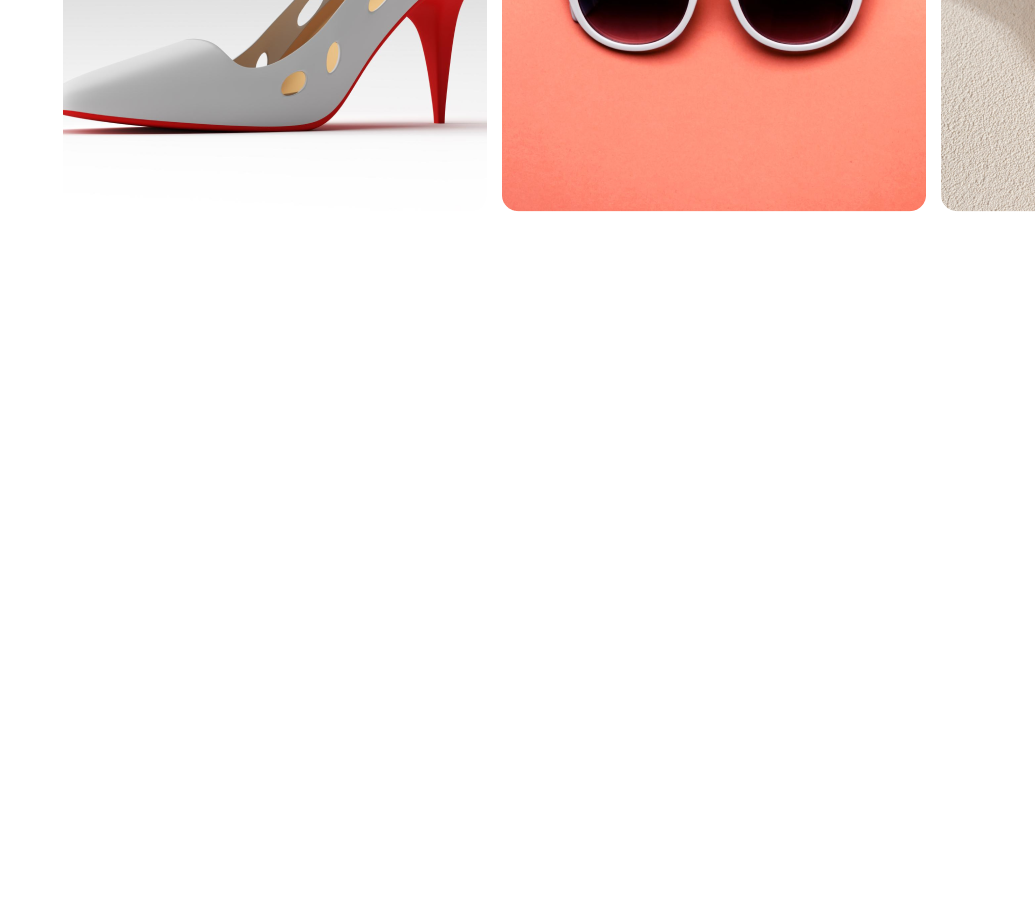
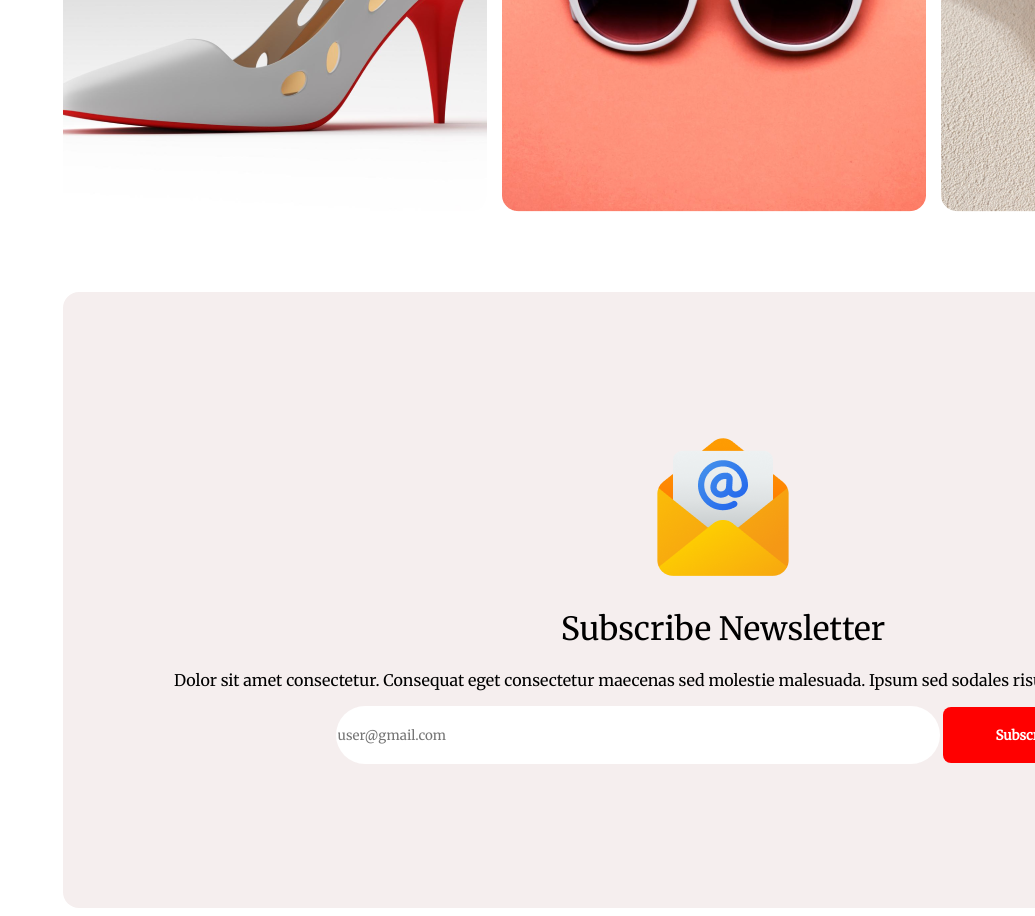
Before and after one commit to Occult09/Assignment-1, a plain HTML site: page index.html in a window 1280 px wide. Shown: the part 3877-4793 px from the top of the page, without its empty margins (245-1280 px from the left). Before the commit the page ends 4177 px from the top, so only its background shows below. Drawn offline with Linux system fonts and the light colour scheme.

Commit message:
subscriber section added

```diff
--- a/index.html
+++ b/index.html
@@ -68,6 +68,17 @@
                 </div>
             </div>
         </div>
+        <div class="subscriber">
+            <div class="subscriber-content">
+                <img src="Images/Group 61.png" alt="" class="subscriber-image">
+                <h1 class="subscriber-title">Subscribe Newsletter</h1>
+                <p class="subscriber-description">Dolor sit amet consectetur. Consequat eget consectetur maecenas sed molestie malesuada. Ipsum sed sodales risus ut pellentesque vel euismod. </p>
+            </div>
+            <div class="subscriber-input">
+                <input type="email" placeholder="user@gmail.com">
+                <button class="btn-primary">Subscribe</button>
+            </div>
+        </div>
     </main>
     <footer>
 
--- a/styles/styles.css
+++ b/styles/styles.css
@@ -128,3 +128,23 @@
 .product-column img{
     padding-bottom: 15px;
 }
+.subscriber{
+    width: 1320px;
+    height: 616px;
+    margin-left: 300px;
+    background-color: rgb(245, 238, 238);
+    border-radius: 16px;
+}
+.subscriber-content{
+    text-align: center;
+    padding-top: 140px;
+}
+.subscriber-input{
+    text-align: center;
+}
+.subscriber-input input{
+    width: 600px;
+    height: 56px;
+    border: none;
+    border-radius: 50px;
+}
```
